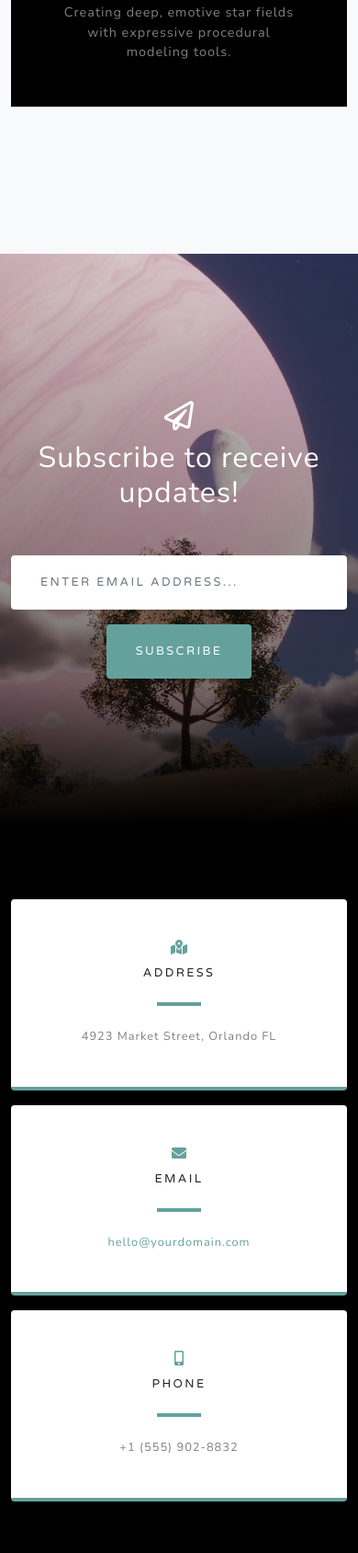
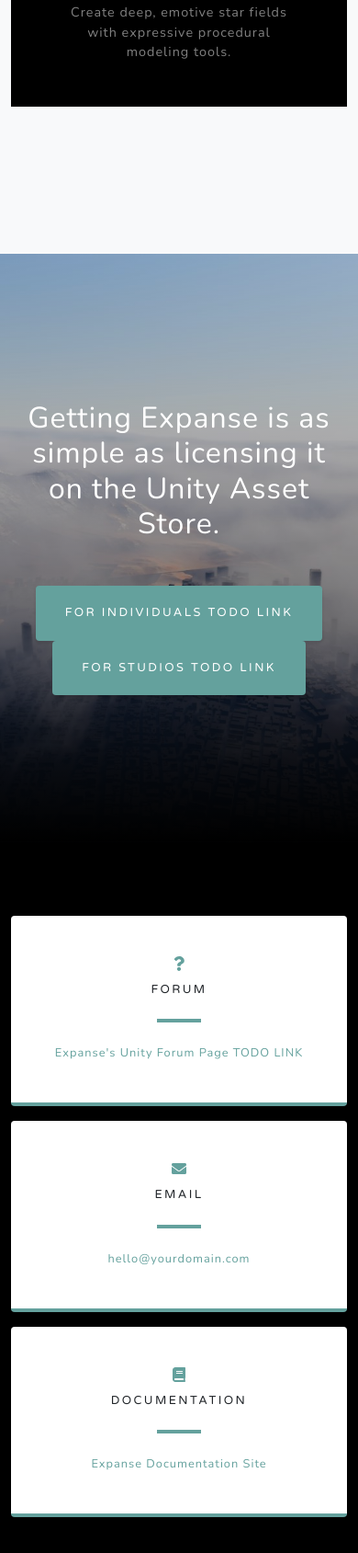
Before and after one commit to bguesman/expanse-promo-site, a plain HTML site: page index.html in a window 390 px wide. Shown: the part 3246-4935 px from the top of the page at 92% size. Drawn offline with nearby package versions, Linux system fonts and the light colour scheme.

Commit message:
Finished first pass

```diff
--- a/index.html
+++ b/index.html
@@ -29,8 +29,9 @@
                     <ul class="navbar-nav ml-auto">
                         <li class="nav-item"><a class="nav-link js-scroll-trigger" href="#about">About</a></li>
                         <li class="nav-item"><a class="nav-link js-scroll-trigger" href="#features">Features</a></li>
-                        <li class="nav-item"><a class="nav-link js-scroll-trigger" href="#signup">Buy</a></li>
+                        <li class="nav-item"><a class="nav-link js-scroll-trigger" href="#buy">Buy</a></li>
                         <li class="nav-item"><a class="nav-link js-scroll-trigger" target="_blank" href="https://bguesman.github.io/docsify-test/#/">Docs</a></li>
+                        <li class="nav-item"><a class="nav-link js-scroll-trigger" href="#contact">Contact</a></li>
                     </ul>
                 </div>
             </div>
@@ -94,7 +95,7 @@
                             <div class="d-flex h-100">
                                 <div class="project-text w-100 my-auto text-center text-lg-right">
                                     <h4 class="text-white">Stars and Nebulae</h4>
-                                    <p class="mb-0 text-white-50">Creating deep, emotive star fields with expressive procedural modeling tools.</p>
+                                    <p class="mb-0 text-white-50">Create deep, emotive star fields with expressive procedural modeling tools.</p>
                                     <hr class="d-none d-lg-block mb-0 mr-0" />
                                 </div>
                             </div>
@@ -104,31 +105,30 @@
             </div>
         </section>
         <!-- Signup-->
-        <section class="signup-section" id="signup">
+        <section class="signup-section" id="buy">
             <div class="container">
                 <div class="row">
                     <div class="col-md-10 col-lg-8 mx-auto text-center">
-                        <i class="far fa-paper-plane fa-2x mb-2 text-white"></i>
-                        <h2 class="text-white mb-5">Subscribe to receive updates!</h2>
+                        <h2 class="text-white mb-5">Getting Expanse is as simple as licensing it on the Unity Asset Store.</h2>
                         <form class="form-inline d-flex">
-                            <input class="form-control flex-fill mr-0 mr-sm-2 mb-3 mb-sm-0" id="inputEmail" type="email" placeholder="Enter email address..." />
-                            <button class="btn btn-primary mx-auto" type="submit">Subscribe</button>
+                            <a class="btn btn-primary mx-auto" target="_blank" href="https://bguesman.github.io/docsify-test/#/">For Individuals TODO LINK</a>
+                            <a class="btn btn-primary mx-auto" target="_blank" href="https://bguesman.github.io/docsify-test/#/">For Studios TODO LINK</a>
                         </form>
                     </div>
                 </div>
             </div>
         </section>
         <!-- Contact-->
-        <section class="contact-section bg-black">
+        <section class="contact-section bg-black" id="contact">
             <div class="container">
                 <div class="row">
                     <div class="col-md-4 mb-3 mb-md-0">
                         <div class="card py-4 h-100">
                             <div class="card-body text-center">
-                                <i class="fas fa-map-marked-alt text-primary mb-2"></i>
-                                <h4 class="text-uppercase m-0">Address</h4>
+                                <i class="fas fa-question text-primary mb-2"></i>
+                                <h4 class="text-uppercase m-0">Forum</h4>
                                 <hr class="my-4" />
-                                <div class="small text-black-50">4923 Market Street, Orlando FL</div>
+                                <div class="small text-black-50"><a target="_blank" href="https://bguesman.github.io/docsify-test/#/">Expanse's Unity Forum Page TODO LINK</a></div>
                             </div>
                         </div>
                     </div>
@@ -138,17 +138,17 @@
                                 <i class="fas fa-envelope text-primary mb-2"></i>
                                 <h4 class="text-uppercase m-0">Email</h4>
                                 <hr class="my-4" />
-                                <div class="small text-black-50"><a href="#!">hello@yourdomain.com</a></div>
+                                <div class="small text-black-50"><a target="_blank" href="#!">hello@yourdomain.com</a></div>
                             </div>
                         </div>
                     </div>
                     <div class="col-md-4 mb-3 mb-md-0">
                         <div class="card py-4 h-100">
                             <div class="card-body text-center">
-                                <i class="fas fa-mobile-alt text-primary mb-2"></i>
-                                <h4 class="text-uppercase m-0">Phone</h4>
+                                <i class="fas fa-book text-primary mb-2"></i>
+                                <h4 class="text-uppercase m-0">Documentation</h4>
                                 <hr class="my-4" />
-                                <div class="small text-black-50">+1 (555) 902-8832</div>
+                                <div class="small text-black-50"><a target="_blank" href="https://bguesman.github.io/docsify-test/#/">Expanse Documentation Site</a></div>
                             </div>
                         </div>
                     </div>
```
Also changed, not shown: css/styles.css.
